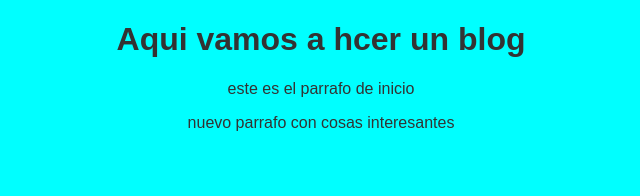
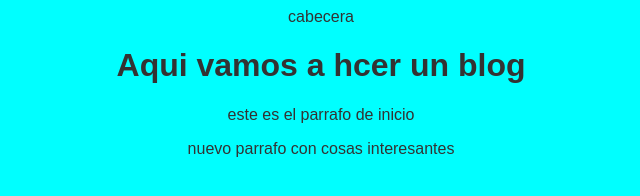
Before and after one commit to ADG-CESM/Prueba_git, a plain HTML site: page blogpost.html in a window 1280 px wide. Shown: the whole page, without its empty margins (319-959 px from the left). Drawn offline with Linux system fonts and the light colour scheme.

Commit message:
estructura inicial de la cabecera

```diff
--- a/blogpost.html
+++ b/blogpost.html
@@ -8,6 +8,7 @@
 </head>
 <body>
     <div id="container">
+        <div id="cabecera">cabecera</div>
         <h1>Aqui vamos a hcer un blog</h1>
         <p>este es el parrafo de inicio</p>
         <p>nuevo parrafo con cosas interesantes</p>
```
